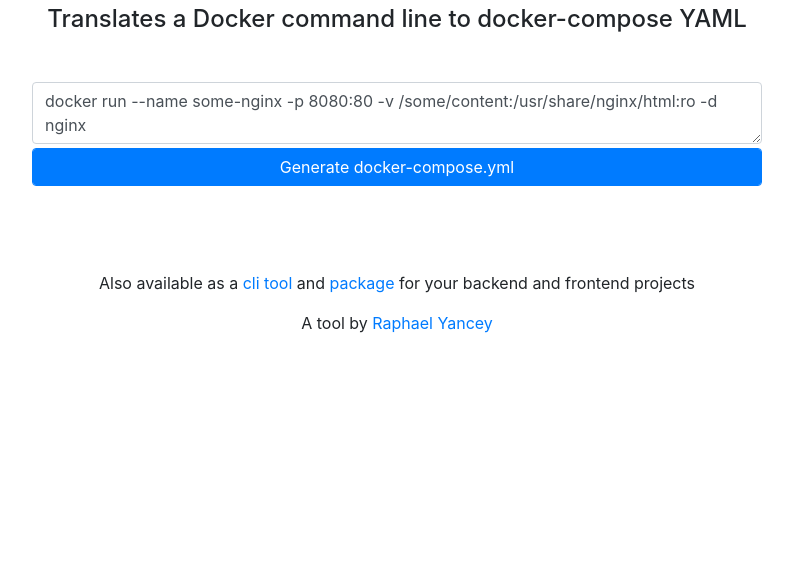
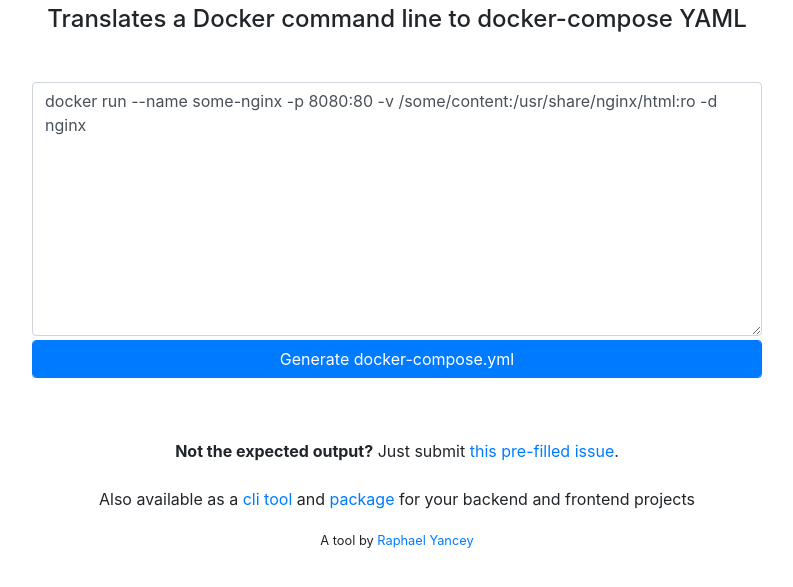
Before and after one commit to raphaelyancey/cli2compose, a website built with webpack: page docs/index.html in a window 1280 px wide. Shown: the part 99-686 px from the top of the page, without its empty margins (243-1036 px from the left). Built offline with nearby package versions, Linux system fonts and the light colour scheme.

Commit message:
Added pre-filled issue for unexpected results

```diff
--- a/docs/index.html
+++ b/docs/index.html
@@ -25,7 +25,7 @@
         <div class="col-md-8">
           <form id="main-form">
             <div class="input-group">
-              <textarea id="command" name="command" class="form-control">docker run --name some-nginx -p 8080:80 -v /some/content:/usr/share/nginx/html:ro -d nginx</textarea>
+              <textarea rows="10" id="command" name="command" class="form-control">docker run --name some-nginx -p 8080:80 -v /some/content:/usr/share/nginx/html:ro -d nginx</textarea>
             </div>
             <div class="input-group mt-1">
               <button class="form-control btn btn-primary">Generate docker-compose.yml</button>
@@ -38,12 +38,15 @@
         <div class="col-md-8">
           <pre class="mt-4"><code class="p-3 language-yaml" id="output"></code></pre>
         </div>
+        <div>
+          <strong>Not the expected output?</strong> Just submit <a id="issue-link" href="">this pre-filled issue</a>.
+        </div>
       </div>
 
       <div class="row justify-content-center mt-4">
         <div class="col-md-8 text-center">
           <p>Also available as a <a href="https://github.com/raphaelyancey/cli2compose#cli">cli tool</a> and <a href="https://www.npmjs.com/package/cli2compose">package</a> for your backend and frontend projects</p>
-          <p>A tool by <a href="https://raphaelyancey.fr">Raphael Yancey</a></p>
+          <small>A tool by <a href="https://raphaelyancey.fr">Raphael Yancey</a></small>
         </div>
       </div>
 
```
Also changed, not shown: docs/index.js (+9 -0 lines).
